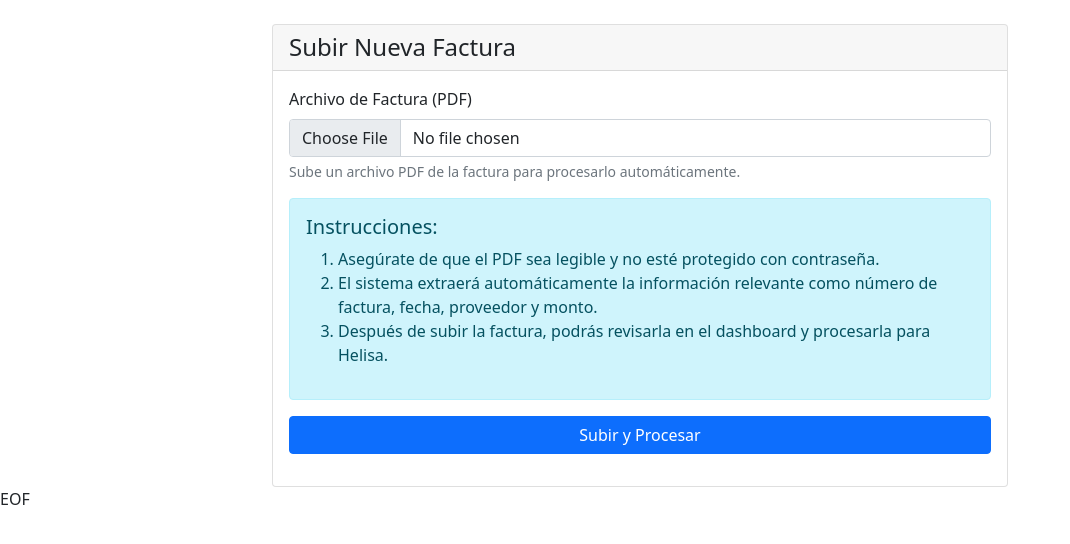
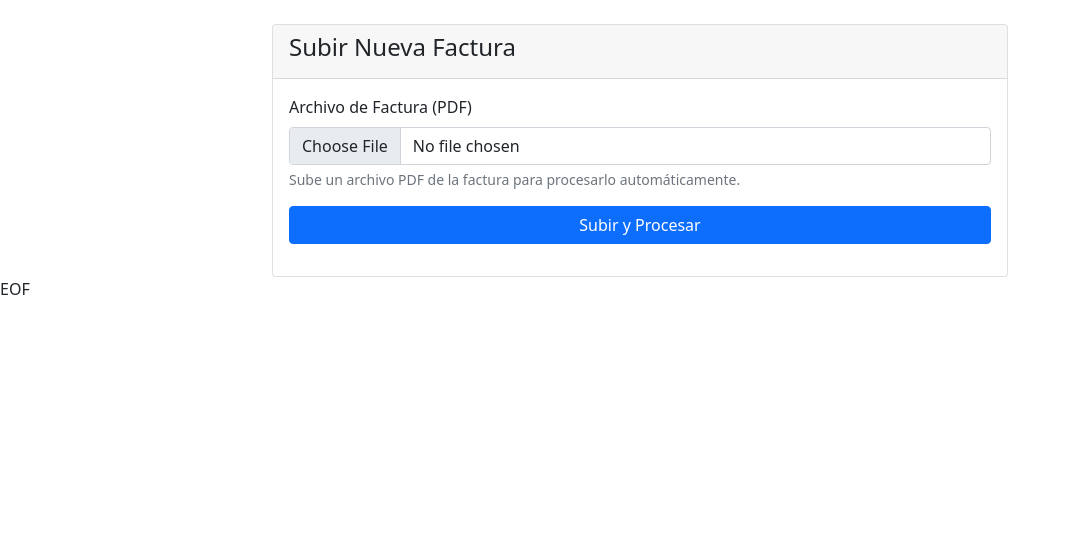
Before and after one commit to Nanagranada/factura-processor, a Flask app: template app/templates/upload.html in a window 1280 px wide. Shown: the part 80-624 px from the top of the page, without its empty margins (0-1070 px from the left). Run offline with Flask 2, Linux system fonts and the light colour scheme; the template is opened without the code that fills it, so the values that code supplies are empty.

Commit message:
Update upload.html

```diff
--- a/app/templates/upload.html
+++ b/app/templates/upload.html
@@ -1,14 +1,11 @@
 cat > app/templates/upload.html << 'EOF'
 {% extends "base.html" %}
-
-{% block title %}Subir Factura - Procesador de Facturas{% endblock %}
-
 {% block content %}
 <div class="row justify-content-center">
     <div class="col-md-8">
         <div class="card">
             <div class="card-header">
-                <h4 class="mb-0">Subir Nueva Factura</h4>
+                <h4>Subir Nueva Factura</h4>
             </div>
             <div class="card-body">
                 <form method="POST" enctype="multipart/form-data">
@@ -16,15 +13,6 @@ cat > app/templates/upload.html << 'EOF'
                         <label for="invoice" class="form-label">Archivo de Factura (PDF)</label>
                         <input type="file" class="form-control" id="invoice" name="invoice" accept=".pdf" required>
                         <div class="form-text">Sube un archivo PDF de la factura para procesarlo automáticamente.</div>
-                    </div>
-
-                    <div class="alert alert-info">
-                        <h5>Instrucciones:</h5>
-                        <ol>
-                            <li>Asegúrate de que el PDF sea legible y no esté protegido con contraseña.</li>
-                            <li>El sistema extraerá automáticamente la información relevante como número de factura, fecha, proveedor y monto.</li>
-                            <li>Después de subir la factura, podrás revisarla en el dashboard y procesarla para Helisa.</li>
-                        </ol>
                     </div>
 
                     <div class="d-grid">
```
